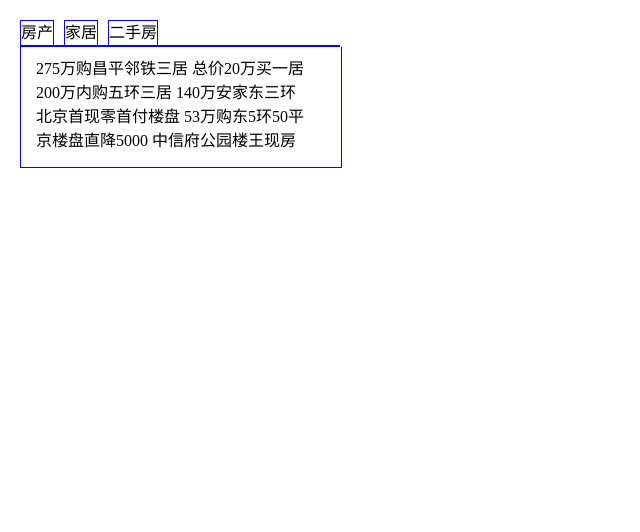
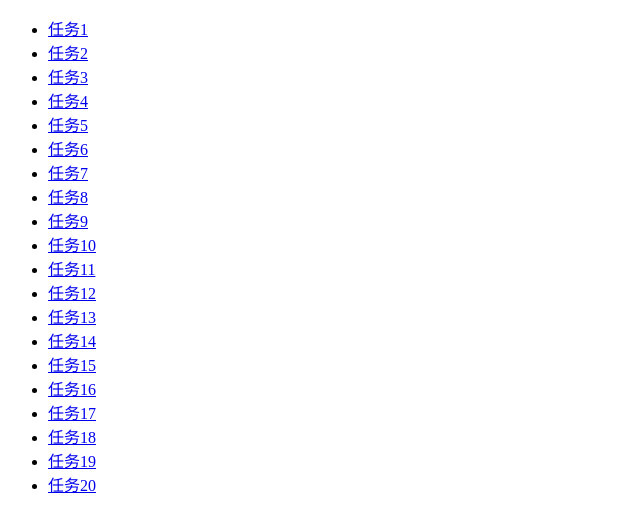
Before and after one commit to PaulineZhang/baidu, a plain HTML site: page index.html in a window 1280 px wide. Shown: the whole page, without its empty margins (0-640 px from the left). Drawn offline with Linux system fonts and the light colour scheme; no server answers.

Commit message:
第二次

```diff
--- a/index.html
+++ b/index.html
@@ -2,105 +2,48 @@
 <html>
 <head lang="en">
     <meta charset="UTF-8">
-    <title>实践题 - 选项卡</title>
+    <title>百度前端训练</title>
     <style type="text/css">
-     /* CSS样式制作 */
-     body {
-        font-family: "Microsoft Yahei";
-        font-size: 16px;
-        line-height: 1.5em;
-        margin: 20px 0 0 20px;
-        padding: 0;
-     }
-     .context{
-        border:thin solid blue;
-        border-top: none;
-        float: left;
-        padding: 0 auto;
-        width: 320px;
-        height: 120px;
-     }
-     ul{
-        list-style: none;
-        margin: 0;
-        padding: 0;
-     }
-     .title{
-        height: 25px;
-        width: 320px;
-        border-bottom: 2px solid blue;
-     }
-     .title li{
-        float: left;
-        margin-right: 10px;
-        border:thin solid blue;;
-     }
-     .clearfix{
-        overflow: auto;
-     }
-     .hide{
-        display: none;
-     }
-     .ul-margin{
-        margin-top: 10px;
-        margin-left: 15px;
-     }
-
-
 
     </style>
     <script type="text/javascript">
+    var m_status=[];
+	function getStatus( end){
+		for (var i = 6; i <=7; i++) {
+            var url="task00"+i+"/task"+i+".html";
+			var xmlhttp=new XMLHttpRequest();
+			xmlhttp.onreadystatechange=function(data){
+				if(data.target.readyState==4)
+				{
+					if(data.target.status==200)
+					{
+						console.log(i);
+					}
+				}
+			};
+			xmlhttp.open("GET",url,true);
+			xmlhttp.send(null);
+        }
+	}
+
 
     // JS实现选项卡切换
     window.onload=function(){
-        var on_ul=document.getElementById("on");
-        var on_li=on_ul.getElementsByTagName("li");
-        var tags=document.getElementById("tags");
-        var dis_tags=tags.getElementsByTagName("div");
-        for (var i = on_li.length - 1; i >= 0; i--) {
-            on_li[i].index=i;
-
+        var on_ul=document.getElementById("page-list");
+        var content='';
+        for (var i = 1; i <=20; i++) {
+            content+="<li><a href='task00"+i+"/task"+i+".html'>任务"+i+"</a></li>"
         }
-
+		on_ul.innerHTML=content;
+		getStatus(2);
     }
 
     </script>
 
 </head>
 <body>
-<!-- HTML页面布局 -->
-<div class="clearfix" id="tags">
-    <ul class="title" id="on">
-        <li class="click">房产</li>
-        <li>家居</li>
-        <li>二手房</li>
-    </ul>
+<ul id="page-list">
 
-    <div class="context">
-        <ul class="ul-margin">
-            <li>275万购昌平邻铁三居 总价20万买一居</li>
-            <li>200万内购五环三居 140万安家东三环</li>
-            <li>北京首现零首付楼盘 53万购东5环50平</li>
-            <li>京楼盘直降5000 中信府公园楼王现房</li>
-        </ul>
-    </div>
-    <div class="hide context">
-        <ul class="ul-margin">
-            <li>40平出租屋大改造 美少女的混搭小窝</li>
-            <li>经典清新简欧爱家 90平老房焕发新生</li>
-            <li>新中式的酷色温情 66平撞色活泼家居</li>
-            <li>瓷砖就像选好老婆 卫生间烟道的设计</li>
-        </ul>
-    </div>
-    <div class="hide context">
-        <ul class="ul-margin">
-             <li>通州豪华3居260万 二环稀缺2居250w甩</li>
-            <li>西3环通透2居290万 130万2居限量抢购</li>
-            <li>黄城根小学学区仅260万 121平70万抛!</li>
-            <li>独家别墅280万 苏州桥2居优惠价248万</li>
-        </ul>
-    </div>
-</div>
-
+</ul>
 </body>
 </html>
```
Also changed, not shown: test.html (added, +106 -0 lines), task003/task3.html (renamed from task003/task003.html), task004/task4.html (renamed from task004/task004.html).
